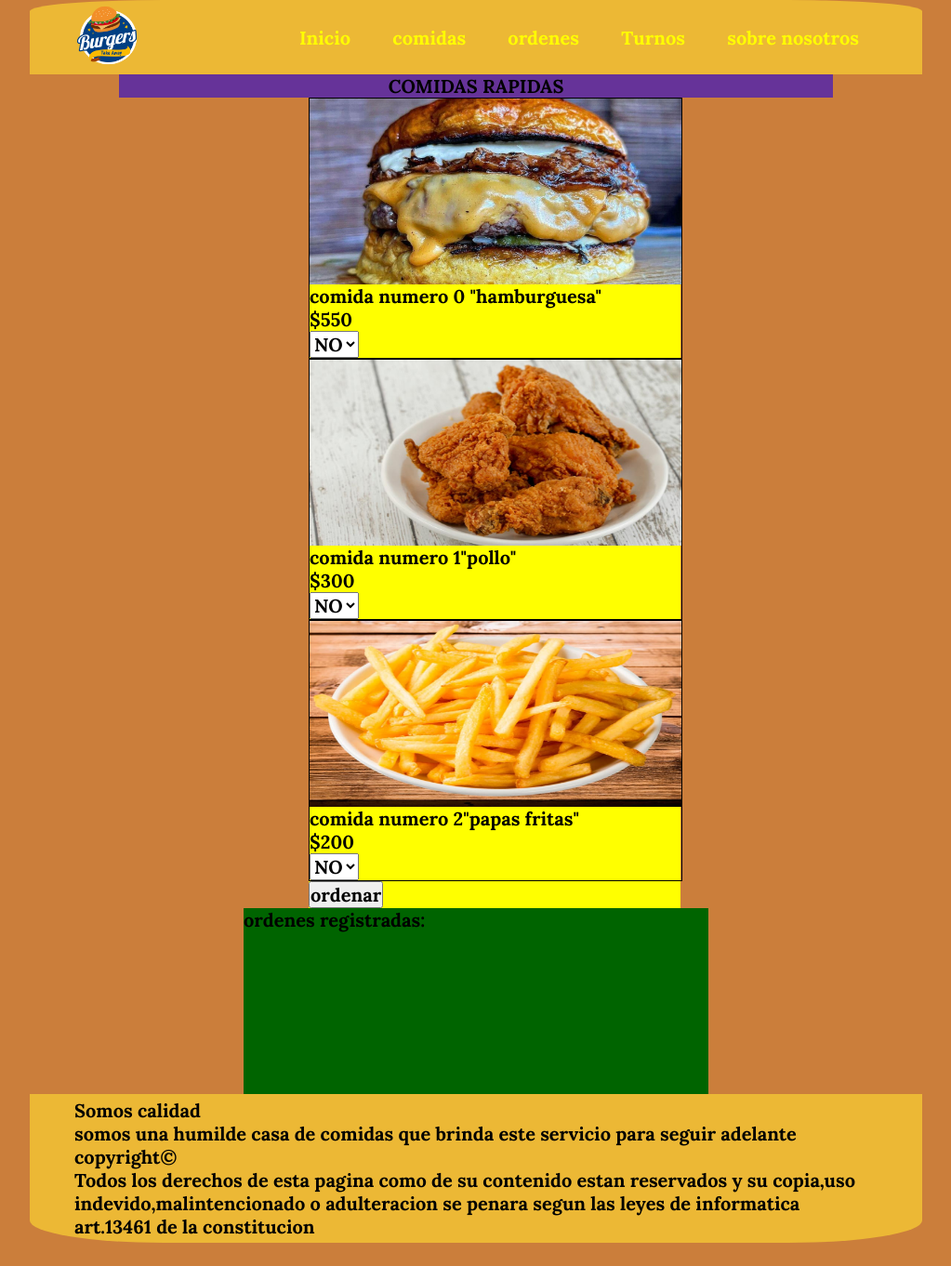
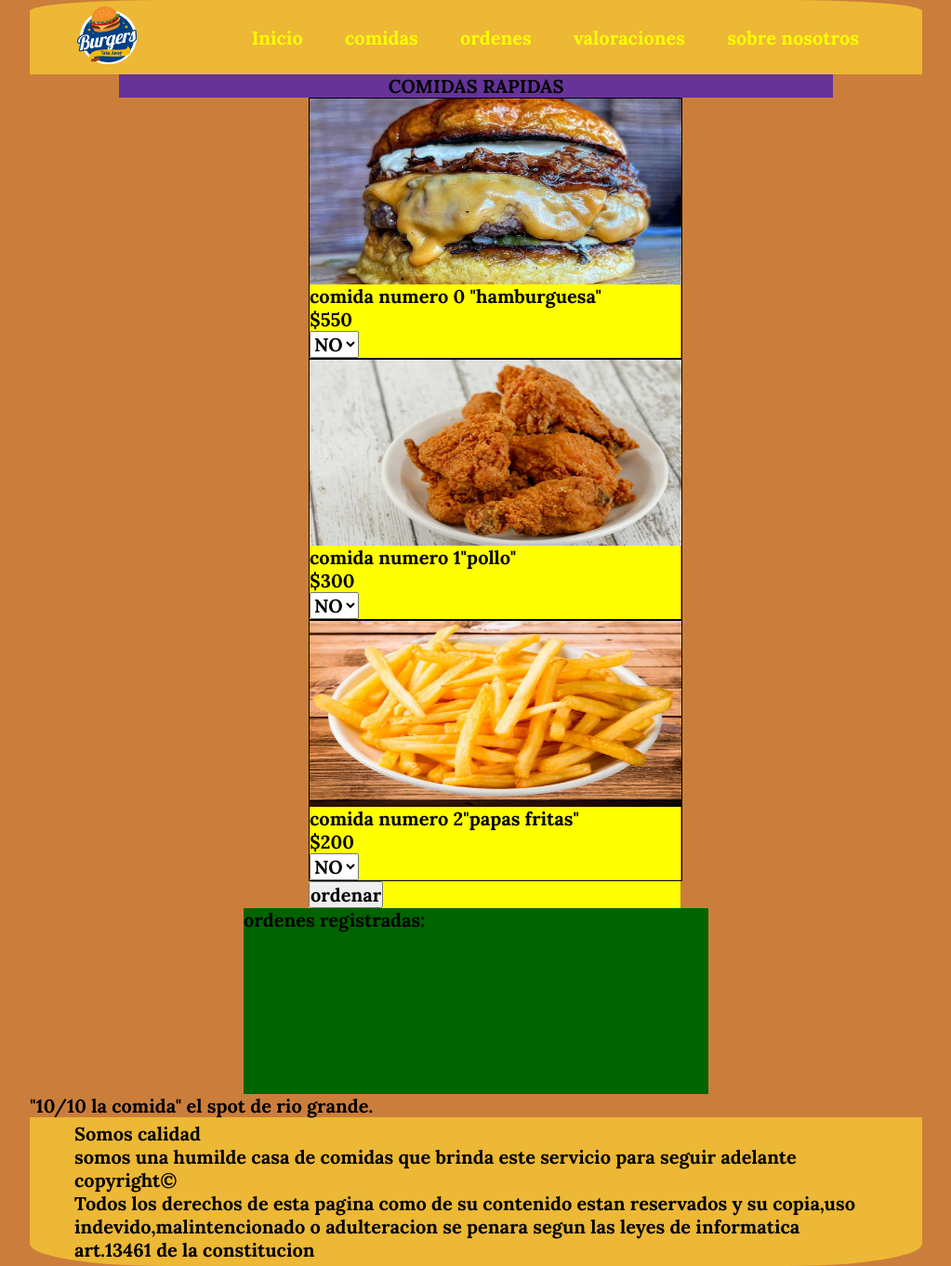
Before and after one commit to facundoR2/proyectoprog2, a plain HTML site: page index.html in a window 1280 px wide. Shown: the whole page at 93% size, without its empty margins (128-1151 px from the left). Before the commit the page ends 1337 px from the top, so only its background shows below. Drawn offline with Linux system fonts and the light colour scheme; no server answers.

Commit message:
arreglos 1

```diff
--- a/index.html
+++ b/index.html
@@ -19,8 +19,8 @@
             <ul class="nav-links">
                 <li><a class="Menuinicio" href="#banner"><h1>Inicio</h1></a></li>
                 <li><a class="Menuinicio" href="#comidas"><h1>comidas</h1></a></li>
-                <li><a class="Menuinicio" href=".ordenes"><h1>ordenes</h1></a></li>
-                <li><a class="Menuinicio" href="#seccionordenes"><h1>Turnos</h1></a></li>
+                <li><a class="Menuinicio" href="#seccionordenes"><h1>ordenes</h1></a></li>
+                <li><a class="Menuinicio" href="#seccionvalores"><h1>valoraciones</h1></a></li>
                 <li><a class="Menuinicio" href="#piedepagina"><h1>sobre nosotros</h1></a></li>
             </ul>
         </nav>
@@ -70,7 +70,11 @@
         <script src="javaAPEX.js"></script>
 
     </section>
-    <section id="seccioncomentarios"></section>
+    <section id="seccionvalores">
+        <p>"10/10 la comida"
+            el spot de rio grande.
+        </p>
+    </section>
     <section id="piedepagina">
         <div>
             <p>
```
